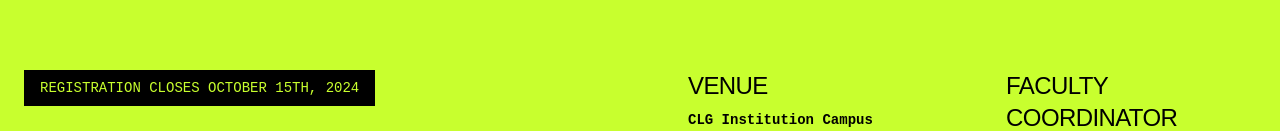
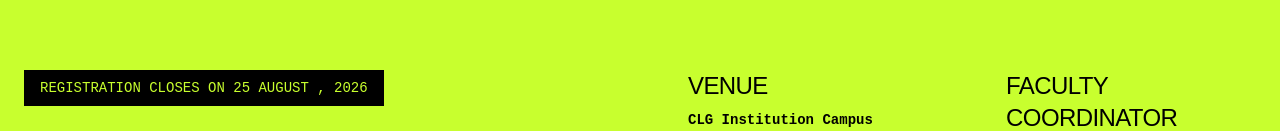
Before and after one commit to Lokesh18-hub/Hackathon-Website, a React (Vite) app: page / in a window 1280 px wide. Shown: the part 8785-8916 px from the top of the page. Built offline with nearby package versions, Linux system fonts and the light colour scheme.

Commit message:
Update registration closing date in FooterCTA

```diff
--- a/src/sections/FooterCTA.tsx
+++ b/src/sections/FooterCTA.tsx
@@ -21,7 +21,7 @@ export const FooterCTA: React.FC = () => {
           {/* CTA Column */}
           <div className="flex flex-col items-start">
             <div className="inline-block bg-black text-accent font-mono text-sm px-4 py-2 uppercase mb-8">
-              Registration closes October 15th, 2024
+              Registration Closes on 25 August , 2026
             </div>
 
             <div className="flex flex-col sm:flex-row gap-4 w-full sm:w-auto">
```
